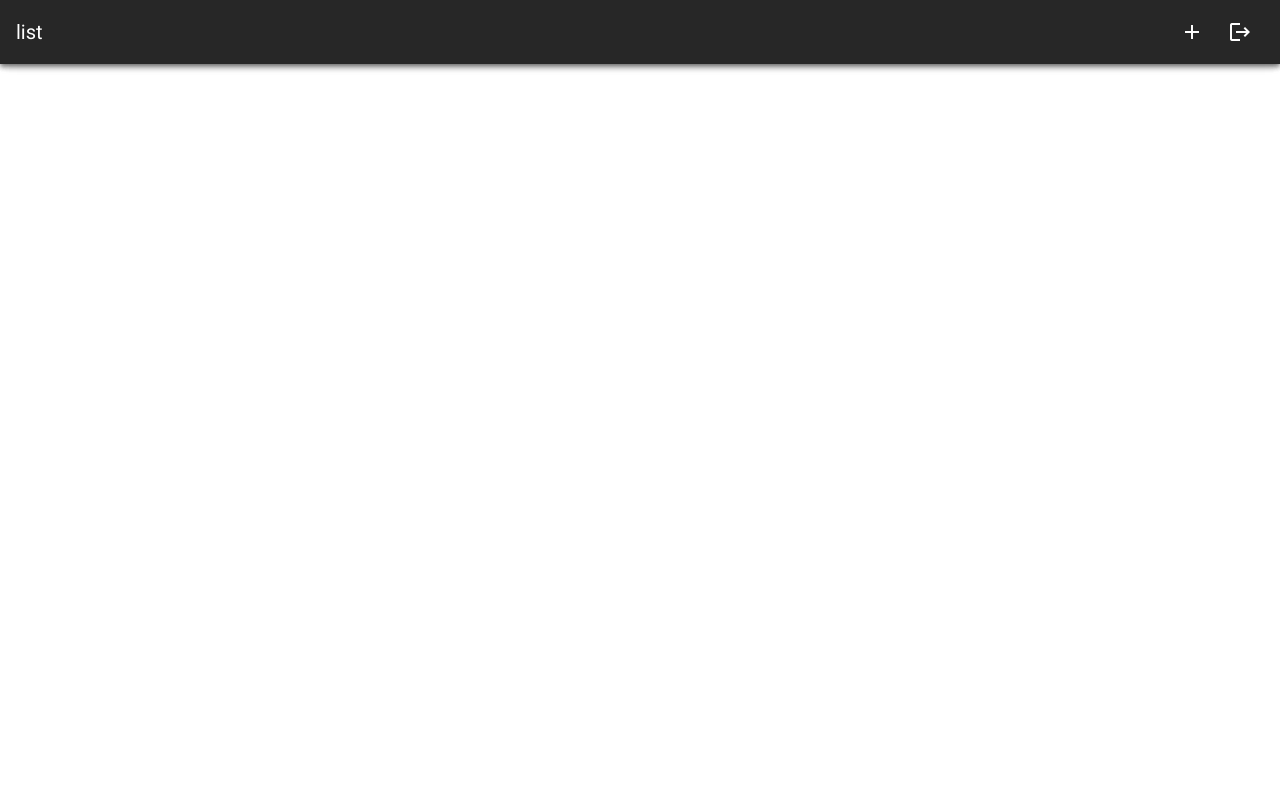
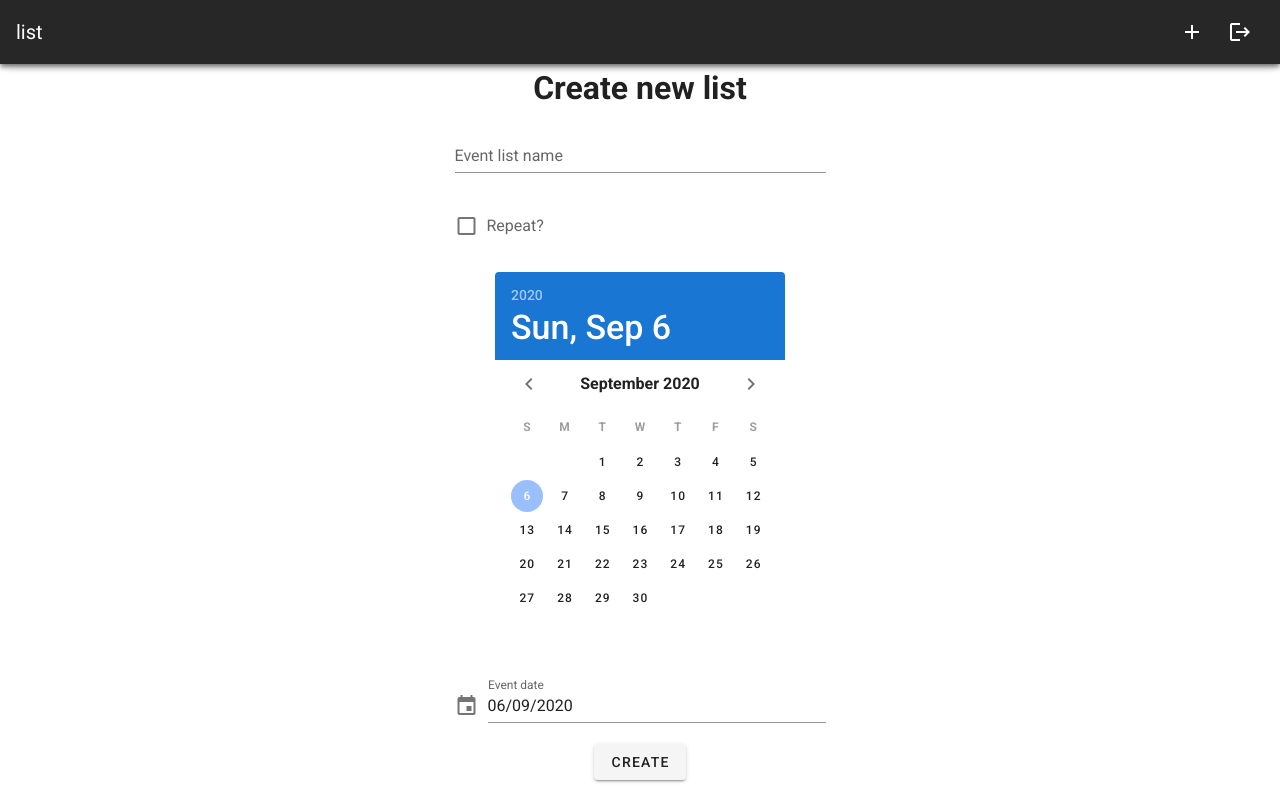
Before and after one commit to idobarlev/list, a Vue app: page /create-list in a window 1280 px wide. Built offline with nearby package versions, Linux system fonts and the light colour scheme; no server answers; sample sign-in values are in the browser's storage; what vue-resource would draw is missing.

Commit message:
Create new list
⭐Create new list UI

```diff
--- a/src/components/navbar.vue
+++ b/src/components/navbar.vue
@@ -38,7 +38,9 @@ export default {
           this.$router.replace({ name: "login" });
         });
     },
-    createList() {},
+    createList() {
+      this.$router.replace({ name: "create-list" });
+    },
     setupFirebase() {
       firebase.auth().onAuthStateChanged(user => {
         if (user) {
--- a/src/router.js
+++ b/src/router.js
@@ -3,6 +3,7 @@ import Router from "vue-router";
 import home from "./views/home.vue";
 import login from "./views/login.vue";
 import register from "./views/register.vue";
+import createList from "./views/createList.vue";
 
 import * as firebase from "firebase/app";
 import "firebase/auth";
@@ -15,6 +16,12 @@ const routes = [
     path: "/",
     name: "home",
     component: home,
+    meta: { requiresAuth: true },
+  },
+  {
+    path: "/create-list",
+    name: "create-list",
+    component: createList,
     meta: { requiresAuth: true },
   },
   {
--- /dev/null
+++ b/src/views/createList.vue
@@ -0,0 +1,166 @@
+<template>
+  <div class="createList">
+    <h1>Create new list</h1>
+    <v-form @submit.prevent="createList">
+      <v-container>
+        <v-row align="center" justify="center">
+          <v-col cols="12" md="4">
+            <v-text-field v-model="listName" label="Event list name" required></v-text-field>
+
+            <v-checkbox v-model="isRepeat" :label="`Repeat?`"></v-checkbox>
+          </v-col>
+        </v-row>
+        <div v-show="!isRepeat">
+          <v-row align="center" justify="center">
+            <v-col cols="12" md="4">
+              <v-date-picker v-model="date"></v-date-picker>
+            </v-col>
+          </v-row>
+          <v-row align="center" justify="center">
+            <v-col cols="12" md="4">
+              <v-text-field v-model="dateText" label="Event date" prepend-icon="mdi-calendar"></v-text-field>
+            </v-col>
+          </v-row>
+        </div>
+        <div v-show="isRepeat">
+          <v-row align="center" justify="center">
+            <v-col cols="12" md="4">
+              <v-date-picker v-model="dates" range></v-date-picker>
+            </v-col>
+          </v-row>
+          <v-row align="center" justify="center">
+            <v-col cols="12" md="4">
+              <v-text-field v-model="dateRangeText" label="Date range" prepend-icon="mdi-calendar"></v-text-field>
+            </v-col>
+          </v-row>
+          <b>Repeat every:</b>
+          <p>{{repeatDisplay()}}</p>
+          <v-row align="center" justify="center">
+            <v-col cols="2" md="1">
+              <v-text-field type="number" v-model="days" label="Days" required></v-text-field>
+            </v-col>
+            <v-col cols="2" md="1">
+              <v-text-field type="number" v-model="weeks" label="Weeks" required></v-text-field>
+            </v-col>
+            <v-col cols="2" md="1">
+              <v-text-field type="number" v-model="months" label="Months" required></v-text-field>
+            </v-col>
+            <v-col cols="2" md="1">
+              <v-text-field type="number" v-model="years" label="Years" required></v-text-field>
+            </v-col>
+          </v-row>
+        </div>
+        <v-btn type="submit">Create</v-btn>
+      </v-container>
+    </v-form>
+  </div>
+</template>
+
+<script>
+export default {
+  data: () => ({
+    listName: "",
+    isRepeat: false,
+    days: 0,
+    weeks: 0,
+    months: 0,
+    years: 0,
+    date: new Date().toISOString().substr(0, 10),
+    dates: [
+      new Date().toISOString().substr(0, 10),
+      new Date().toISOString().substr(0, 10)
+    ]
+  }),
+  computed: {
+    dateRangeText() {
+      let [year, month, day] = "";
+      let fromFormated = "";
+      let toFormated = "";
+
+      if (this.dates[0]) {
+        [year, month, day] = this.dates[0].split("-");
+        fromFormated = `${day}/${month}/${year}`;
+      }
+
+      if (this.dates[1]) {
+        [year, month, day] = this.dates[1].split("-");
+        toFormated = `${day}/${month}/${year}`;
+      }
+
+      return "From date: " + fromFormated + " - Until: " + toFormated;
+    },
+    dateText() {
+      let [year, month, day] = "";
+
+      if (this.date) {
+        [year, month, day] = this.date.split("-");
+      }
+
+      return `${day}/${month}/${year}`;
+    }
+  },
+  methods: {
+    createList() {
+      console.log(`create some list`);
+    },
+    repeatDisplay() {
+      let repeatStr = "";
+
+      if (this.days > 0) {
+        repeatStr += this.days + " Day";
+
+        if (this.days > 1) {
+          repeatStr += "s";
+        }
+
+        repeatStr += " ";
+      }
+      if (this.weeks > 0) {
+        if (this.months <= 0 && this.years <= 0 && this.days > 0) {
+          repeatStr += "and ";
+        }
+
+        repeatStr += this.weeks + " Week";
+
+        if (this.weeks > 1) {
+          repeatStr += "s";
+        }
+
+        repeatStr += " ";
+      }
+      if (this.months > 0) {
+        if (this.years <= 0 && (this.days > 0 || this.weeks > 0)) {
+          repeatStr += "and ";
+        }
+        repeatStr += this.months + " Month";
+
+        if (this.months > 1) {
+          repeatStr += "s";
+        }
+
+        repeatStr += " ";
+      }
+      if (this.years > 0) {
+        if (this.days > 0 || this.weeks > 0 || this.months > 0) {
+          repeatStr += "and ";
+        }
+        repeatStr += this.years + " Year";
+
+        if (this.years > 1) {
+          repeatStr += "s";
+        }
+
+        repeatStr += " ";
+      }
+
+      return repeatStr;
+    }
+  }
+};
+</script>
+
+<style lang="css" scoped>
+.createList {
+  text-align: center;
+}
+</style>
```
